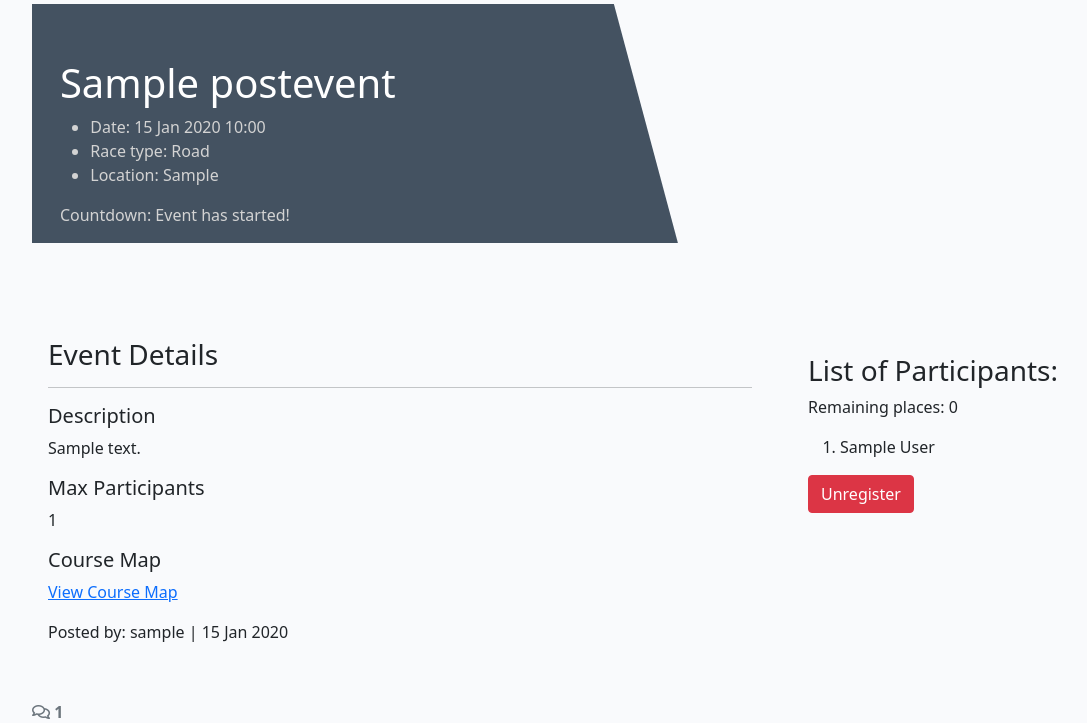
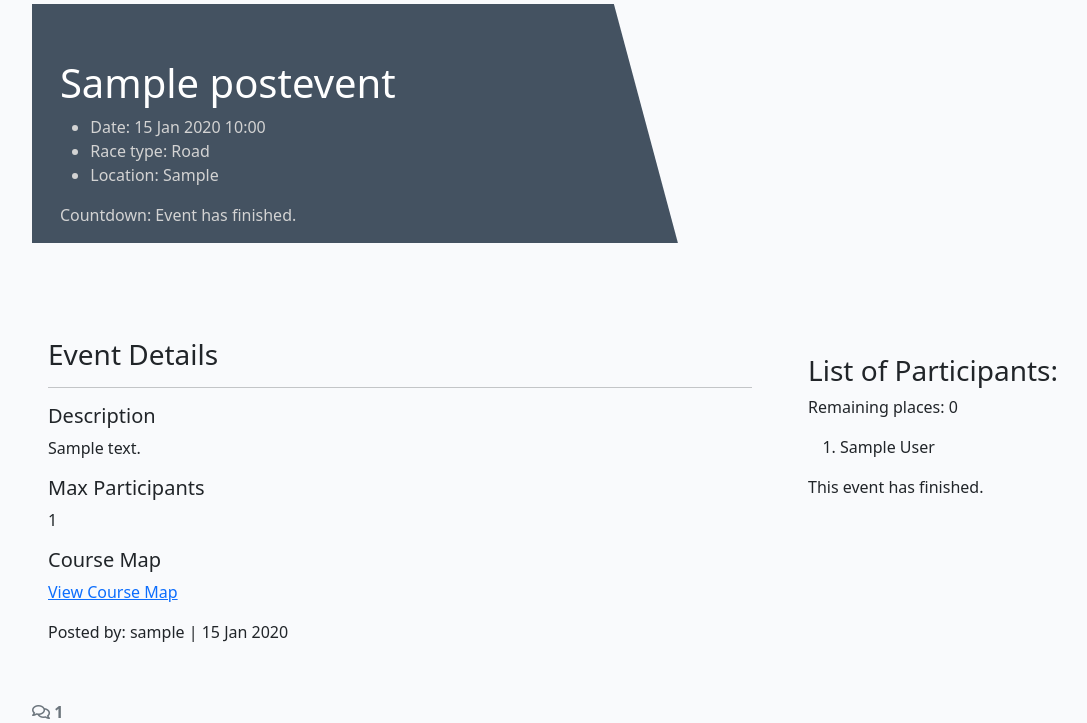
Before and after one commit to jdohertydev/runit, a Django app: a page that uses events_listing/templates/events_listing/postevent_detail.html in a window 1280 px wide. Shown: the part 122-845 px from the top of the page, without its empty margins (50-1137 px from the left). Run offline with Django 4.2, Linux system fonts and the light colour scheme; a user stored in the database is signed in; tables that the repository leaves empty hold one stand-in row (values such as "Sample post"); some libraries are stand-ins or nearby versions.

Commit message:
Fix sign up button bug

```diff
--- a/events_listing/templates/events_listing/postevent_detail.html
+++ b/events_listing/templates/events_listing/postevent_detail.html
@@ -66,8 +66,7 @@
                         <h3>Comments:</h3>
                         {% if comments %}
                         {% for comment in comments %}
-                        <div
-                            class="p-2 comments {% if not comment.approved and comment.author == user %} faded{% elif not comment.approved %} d-none{% endif %}">
+                        <div class="p-2 comments {% if not comment.approved and comment.author == user %} faded{% elif not comment.approved %} d-none{% endif %}">
                             <p class="font-weight-bold">
                                 {{ comment.author }}
                                 <span class="font-weight-normal">{{ comment.created_on|date:"d M Y H:i" }}</span> wrote:
@@ -130,6 +129,7 @@
                 <div class="row mb-4">
                     <div class="col-12">
                         {% if user.is_authenticated %}
+                        {% if post.date > now %}
                             {% if remaining_places > 0 %}
                                 {% if user_signed_up %}
                                     <button type="button" id="unregisterButton" class="btn btn-danger">Unregister</button>
@@ -144,8 +144,10 @@
                                 {% endif %}
                             {% endif %}
                         {% else %}
-                        <p><a href="{% url 'account_login' %}?next={{ request.path }}">Log in</a> to sign up for this
-                            event.</p>
+                            <p>This event has finished.</p>
+                        {% endif %}
+                        {% else %}
+                        <p><a href="{% url 'account_login' %}?next={{ request.path }}">Log in</a> to sign up for this event.</p>
                         {% endif %}
                     </div>
                 </div>
--- a/static/js/countdown.js
+++ b/static/js/countdown.js
@@ -8,7 +8,7 @@ document.addEventListener("DOMContentLoaded", function() {
         const timeLeft = eventDate - now;
 
         if (timeLeft < 0) {
-            countdownElement.innerHTML = "Event has started!";
+            countdownElement.innerHTML = "Event has finished.";
             return;
         }
 
```
Lines whose indentation alone changed are shown as unchanged.
